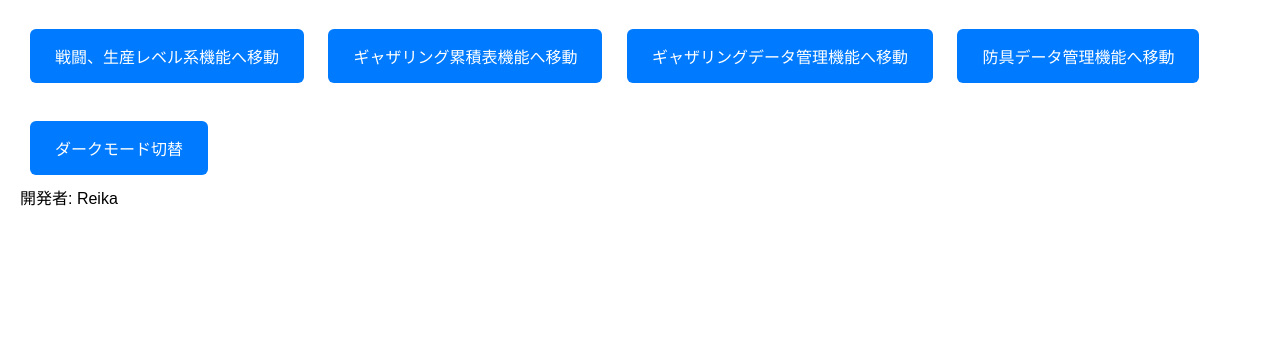
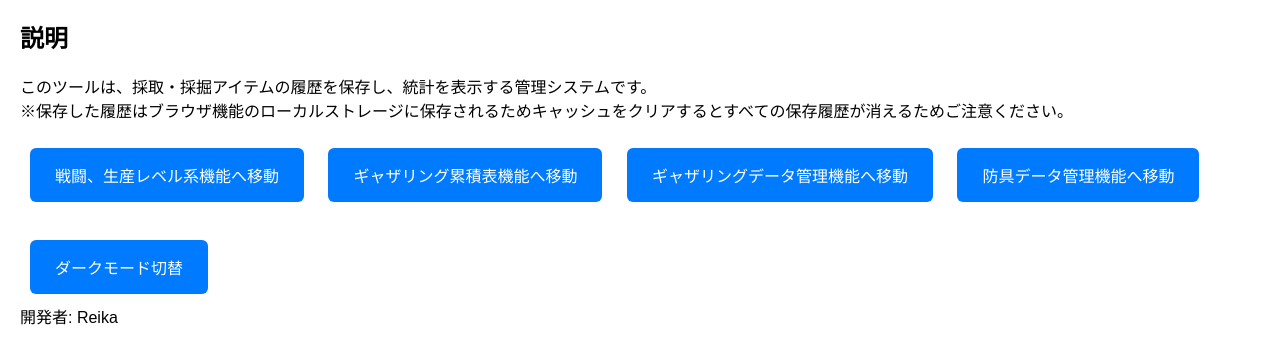
Before and after one commit to remusinonokayu-crypto/da3-calc, a plain HTML site: page index.html in a window 1280 px wide. Shown: the part 70-434 px from the top of the page. Drawn offline with Linux system fonts and the light colour scheme.

Commit message:
Update index.html

```diff
--- a/index.html
+++ b/index.html
@@ -50,6 +50,13 @@ body.dark button:hover {
 <body>
 
 <h1>DA3計算機（開発中）</h1>
+ <div class="box">
+  <h2>説明</h2>
+  <p>
+    このツールは、採取・採掘アイテムの履歴を保存し、統計を表示する管理システムです。<br>
+    ※保存した履歴はブラウザ機能のローカルストレージに保存されるためキャッシュをクリアするとすべての保存履歴が消えるためご注意ください。
+  </p>
+</div>
 <button onclick="location.href='oldindex.html'">戦闘、生産レベル系機能へ移動</button>
 <button onclick="location.href='gathering.html'">ギャザリング累積表機能へ移動</button>
 <button onclick="location.href='all_gathering.html'">ギャザリングデータ管理機能へ移動</button>
```
